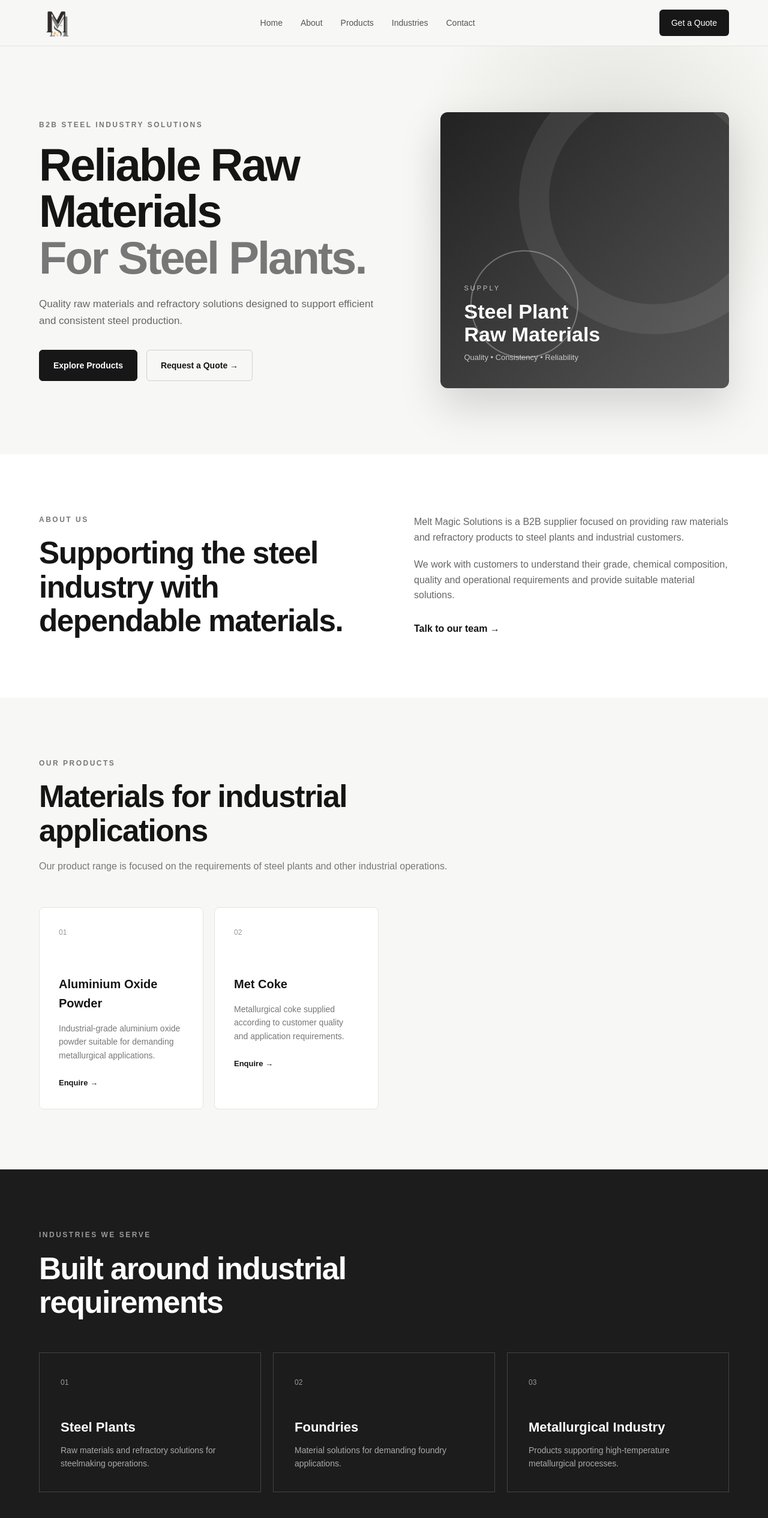
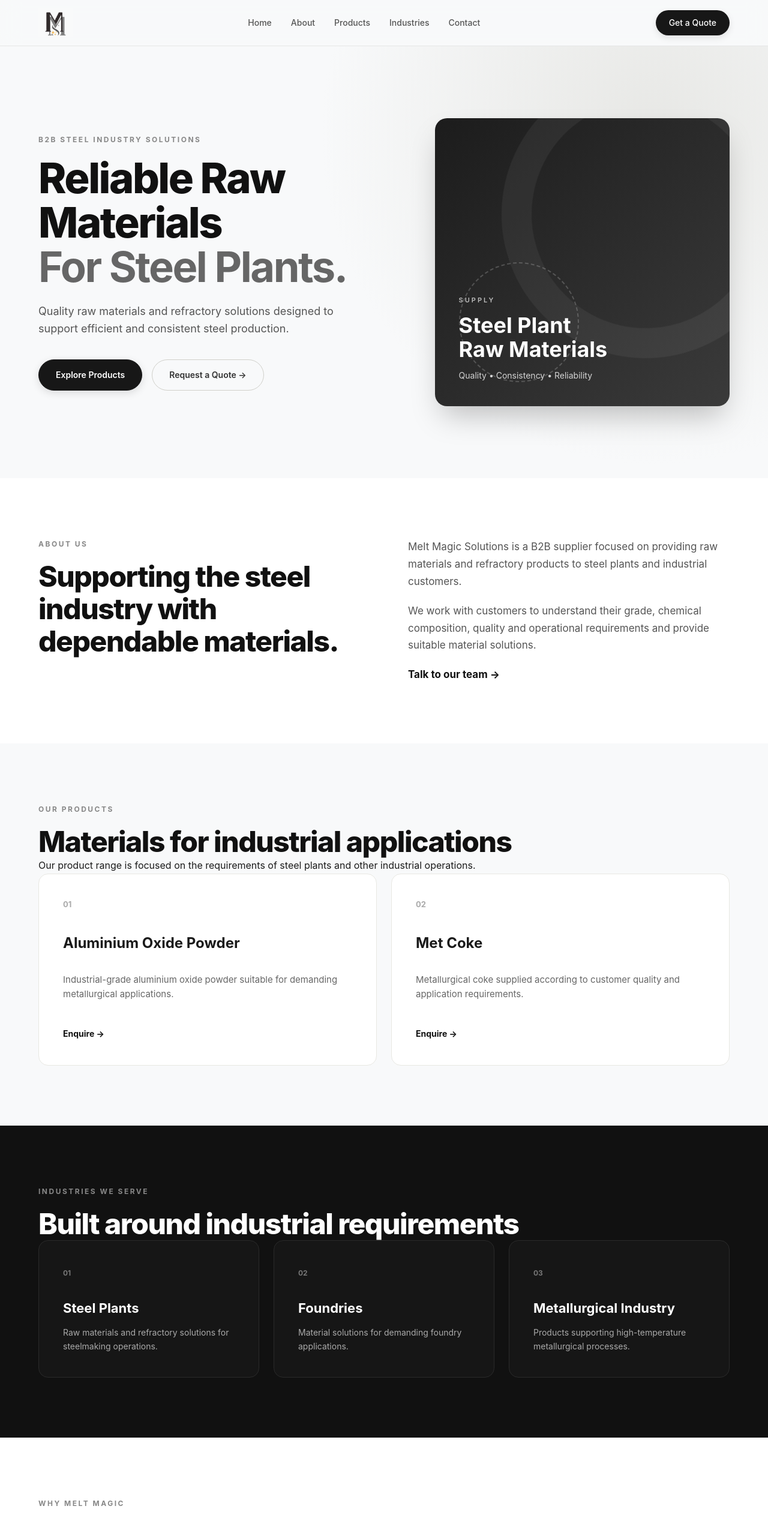
Before and after one commit to agarwalyug65-collab/Melt-Magic-Solutions, a plain HTML site: page index.html in a window 1280 px wide. Shown: the top 2530 px of the page at 60% size. Drawn offline with Linux system fonts and the light colour scheme.

Commit message:
Refactor CSS for improved layout and responsiveness
Updated styles for various components including navbar, hero section, and product cards. Improved responsiveness and added new animations.

```diff
--- a/css/style.css
+++ b/css/style.css
@@ -1,5 +1,5 @@
 /* =========================
-   RESET
+   RESET & BASE STYLES
 ========================= */
 
 * {
@@ -13,10 +13,11 @@ html {
 }
 
 body {
-    font-family: Arial, Helvetica, sans-serif;
-    color: #151515;
-    background: #f7f7f5;
+    font-family: 'Inter', -apple-system, BlinkMacSystemFont, 'Segoe UI', Roboto, Helvetica, Arial, sans-serif;
+    color: #1a1a1a;
+    background: #f8f9fa;
     line-height: 1.6;
+    overflow-x: hidden;
 }
 
 a {
@@ -25,12 +26,20 @@ a {
 }
 
 .container {
-    width: min(1150px, 90%);
+    width: min(1180px, 90%);
     margin: auto;
 }
 
 .section {
     padding: 100px 0;
+    opacity: 0;
+    transform: translateY(30px);
+    transition: opacity 0.8s cubic-bezier(0.16, 1, 0.3, 1), transform 0.8s cubic-bezier(0.16, 1, 0.3, 1);
+}
+
+.section.visible {
+    opacity: 1;
+    transform: translateY(0);
 }
 
 
@@ -42,9 +51,11 @@ a {
     position: sticky;
     top: 0;
     z-index: 1000;
-    background: rgba(247, 247, 245, 0.95);
-    border-bottom: 1px solid #e3e3df;
-    backdrop-filter: blur(10px);
+    background: rgba(248, 249, 250, 0.85);
+    border-bottom: 1px solid rgba(0, 0, 0, 0.08);
+    backdrop-filter: blur(16px);
+    -webkit-backdrop-filter: blur(16px);
+    transition: all 0.3s ease;
 }
 
 .nav-container {
@@ -57,45 +68,76 @@ a {
 .logo {
     display: flex;
     align-items: center;
+    transition: transform 0.3s ease;
 }
 
-/* LOGO IMAGE STYLING */
+.logo:hover {
+    transform: scale(1.02);
+}
+
 .logo-img {
-    height: 52px;
+    height: 48px;
     width: auto;
     object-fit: contain;
     display: block;
-    mix-blend-mode: multiply; /* Blends white logo background cleanly into navbar */
+    mix-blend-mode: multiply;
 }
 
 nav {
     display: flex;
-    gap: 30px;
+    gap: 32px;
 }
 
 nav a {
     font-size: 14px;
+    font-weight: 500;
     color: #555;
-    transition: 0.2s;
+    position: relative;
+    padding: 4px 0;
+    transition: color 0.3s ease;
+}
+
+nav a::after {
+    content: '';
+    position: absolute;
+    bottom: 0;
+    left: 0;
+    width: 0%;
+    height: 2px;
+    background: #171717;
+    transition: width 0.3s ease;
 }
 
 nav a:hover {
     color: #000;
 }
 
+nav a:hover::after {
+    width: 100%;
+}
+
 .nav-button {
-    padding: 11px 20px;
+    padding: 10px 22px;
     background: #171717;
     color: white;
-    border-radius: 6px;
+    border-radius: 50px;
     font-size: 14px;
+    font-weight: 500;
+    transition: all 0.3s cubic-bezier(0.16, 1, 0.3, 1);
+    box-shadow: 0 4px 12px rgba(0, 0, 0, 0.1);
+}
+
+.nav-button:hover {
+    background: #333;
+    transform: translateY(-2px);
+    box-shadow: 0 6px 20px rgba(0, 0, 0, 0.15);
 }
 
 .menu-button {
     display: none;
     border: none;
     background: none;
-    font-size: 25px;
+    font-size: 24px;
     cursor: pointer;
 }
 
@@ -105,18 +147,19 @@ nav a:hover {
 ========================= */
 
 .hero {
-    min-height: 680px;
+    min-height: 720px;
     display: flex;
     align-items: center;
     background:
-        radial-gradient(circle at 80% 30%, #deded8, transparent 30%),
-        #f7f7f5;
+        radial-gradient(circle at 85% 20%, rgba(220, 220, 215, 0.6), transparent 45%),
+        #f8f9fa;
+    position: relative;
 }
 
 .hero-content {
     display: grid;
     grid-template-columns: 1.1fr 0.9fr;
-    gap: 80px;
+    gap: 60px;
     align-items: center;
 }
 
@@ -125,64 +168,75 @@ nav a:hover {
     font-size: 12px;
     letter-spacing: 2.5px;
     font-weight: 700;
-    color: #777;
+    color: #888;
     margin-bottom: 18px;
+    text-transform: uppercase;
 }
 
 .hero h1 {
-    font-size: clamp(48px, 6vw, 76px);
-    line-height: 1.02;
-    letter-spacing: -3px;
-    max-width: 700px;
+    font-size: clamp(44px, 5.5vw, 72px);
+    line-height: 1.05;
+    letter-spacing: -2.5px;
+    font-weight: 800;
+    color: #111;
 }
 
 .hero h1 span {
     display: block;
-    color: #777;
+    color: #666;
+    font-weight: 700;
 }
 
 .hero-description {
-    margin-top: 25px;
-    max-width: 570px;
-    color: #666;
-    font-size: 17px;
+    margin-top: 24px;
+    max-width: 540px;
+    color: #555;
+    font-size: 18px;
+    line-height: 1.6;
 }
 
 .hero-buttons {
-    margin-top: 35px;
+    margin-top: 36px;
     display: flex;
-    gap: 15px;
+    gap: 16px;
     flex-wrap: wrap;
 }
 
 .primary-button,
 .secondary-button,
 .white-button {
-    display: inline-block;
-    padding: 14px 23px;
-    border-radius: 6px;
+    display: inline-flex;
+    align-items: center;
+    justify-content: center;
+    padding: 14px 28px;
+    border-radius: 50px;
     font-size: 14px;
     font-weight: 600;
-    transition: 0.25s;
+    transition: all 0.3s cubic-bezier(0.16, 1, 0.3, 1);
 }
 
 .primary-button {
     background: #171717;
     color: white;
     border: 1px solid #171717;
+    box-shadow: 0 4px 14px rgba(0,0,0,0.12);
 }
 
 .primary-button:hover {
     background: #333;
-    transform: translateY(-2px);
+    transform: translateY(-3px);
+    box-shadow: 0 8px 25px rgba(0,0,0,0.18);
 }
 
 .secondary-button {
-    border: 1px solid #cfcfca;
+    border: 1px solid #d0d0ca;
+    background: transparent;
+    color: #333;
 }
 
 .secondary-button:hover {
-    background: #e9e9e5;
+    background: #eaeaea;
+    transform: translateY(-3px);
 }
 
 
@@ -191,34 +245,44 @@ nav a:hover {
 ========================= */
 
 .hero-card {
-    height: 460px;
+    height: 480px;
     position: relative;
     overflow: hidden;
-    border-radius: 12px;
-    background:
-        linear-gradient(135deg, #222, #555);
-    box-shadow: 0 30px 70px rgba(0,0,0,0.15);
+    border-radius: 20px;
+    background: linear-gradient(135deg, #1c1c1c, #3a3a3a);
+    box-shadow: 0 25px 50px -12px rgba(0, 0, 0, 0.25);
+    transition: transform 0.5s ease;
+}
+
+.hero-card:hover {
+    transform: translateY(-5px) scale(1.01);
 }
 
 .hero-card::before {
     content: "";
     position: absolute;
-    width: 350px;
-    height: 350px;
+    width: 380px;
+    height: 380px;
     border-radius: 50%;
-    border: 50px solid rgba(255,255,255,0.08);
+    border: 50px solid rgba(255, 255, 255, 0.05);
     right: -100px;
     top: -80px;
+    animation: spinSlow 25s linear infinite;
+}
+
+@keyframes spinSlow {
+    from { transform: rotate(0deg); }
+    to { transform: rotate(360deg); }
 }
 
 .circle {
     position: absolute;
-    width: 180px;
-    height: 180px;
+    width: 200px;
+    height: 200px;
     border-radius: 50%;
-    border: 2px solid rgba(255,255,255,0.3);
-    bottom: 50px;
-    left: 50px;
+    border: 2px dashed rgba(255, 255, 255, 0.2);
+    bottom: 40px;
+    left: 40px;
 }
 
 .hero-card-content {
@@ -226,23 +290,26 @@ nav a:hover {
     left: 40px;
     bottom: 40px;
     color: white;
+    z-index: 2;
 }
 
 .hero-card-content span {
     font-size: 11px;
     letter-spacing: 3px;
     opacity: 0.7;
+    font-weight: 600;
 }
 
 .hero-card-content h3 {
-    font-size: 34px;
+    font-size: 36px;
     line-height: 1.1;
-    margin: 10px 0;
+    margin: 12px 0;
+    font-weight: 700;
 }
 
 .hero-card-content p {
-    font-size: 13px;
-    opacity: 0.7;
+    font-size: 14px;
+    opacity: 0.8;
 }
 
 
@@ -257,18 +324,21 @@ nav a:hover {
 .two-column {
     display: grid;
     grid-template-columns: 1fr 1fr;
-    gap: 100px;
+    gap: 80px;
 }
 
 h2 {
-    font-size: clamp(36px, 4vw, 52px);
-    line-height: 1.1;
+    font-size: clamp(32px, 3.8vw, 48px);
+    line-height: 1.12;
     letter-spacing: -1.5px;
+    font-weight: 800;
+    color: #111;
 }
 
 .about-text {
-    color: #666;
-    font-size: 16px;
+    color: #555;
+    font-size: 17px;
+    line-height: 1.7;
 }
 
 .about-text p {
@@ -278,23 +348,14 @@ h2 {
 .text-link {
     color: #111;
     font-weight: 700;
-    display: inline-block;
-    margin-top: 10px;
+    display: inline-flex;
+    align-items: center;
+    gap: 6px;
+    transition: gap 0.3s ease;
 }
 
-
-/* =========================
-   SECTION HEADING
-========================= */
-
-.section-heading {
-    max-width: 700px;
-    margin-bottom: 55px;
-}
-
-.section-heading > p:last-child {
-    color: #777;
-    margin-top: 18px;
+.text-link:hover {
+    gap: 10px;
 }
 
 
@@ -304,45 +365,56 @@ h2 {
 
 .product-grid {
     display: grid;
-    grid-template-columns: repeat(4, 1fr);
-    gap: 18px;
+    grid-template-columns: repeat(2, 1fr);
+    gap: 24px;
 }
 
 .product-card {
     background: white;
-    padding: 32px;
-    min-height: 310px;
-    border: 1px solid #e4e4df;
-    border-radius: 8px;
-    transition: 0.25s;
+    padding: 40px;
+    min-height: 320px;
+    border: 1px solid #e8e8e3;
+    border-radius: 16px;
+    transition: all 0.35s cubic-bezier(0.16, 1, 0.3, 1);
+    display: flex;
+    flex-direction: column;
+    justify-content: space-between;
 }
 
 .product-card:hover {
-    transform: translateY(-6px);
-    box-shadow: 0 20px 40px rgba(0,0,0,0.07);
+    transform: translateY(-8px);
+    border-color: transparent;
+    box-shadow: 0 20px 40px rgba(0, 0, 0, 0.08);
 }
 
 .product-number {
-    font-size: 12px;
-    color: #999;
-    margin-bottom: 60px;
+    font-size: 13px;
+    font-weight: 700;
+    color: #aaa;
 }
 
 .product-card h3 {
-    font-size: 20px;
-    margin-bottom: 15px;
+    font-size: 24px;
+    margin: 16px 0 10px;
+    font-weight: 700;
 }
 
 .product-card p {
-    color: #777;
-    font-size: 14px;
+    color: #666;
+    font-size: 15px;
 }
 
 .product-card a {
     display: inline-block;
-    margin-top: 25px;
-    font-size: 13px;
+    margin-top: 24px;
+    font-size: 14px;
     font-weight: 700;
+    color: #111;
+    transition: transform 0.3s ease;
+}
+
+.product-card:hover a {
+    transform: translateX(5px);
 }
 
 
@@ -351,33 +423,46 @@ h2 {
 ========================= */
 
 .industries {
-    background: #1c1c1c;
+    background: #111;
     color: white;
 }
 
 .industries .section-label {
-    color: #999;
+    color: #888;
+}
+
+.industries h2 {
+    color: white;
 }
 
 .industry-grid {
     display: grid;
     grid-template-columns: repeat(3, 1fr);
-    gap: 20px;
+    gap: 24px;
 }
 
 .industry-card {
-    border: 1px solid #444;
-    padding: 35px;
-    min-height: 230px;
+    border: 1px solid #2a2a2a;
+    background: rgba(255, 255, 255, 0.02);
+    padding: 40px;
+    border-radius: 16px;
+    transition: all 0.35s ease;
+}
+
+.industry-card:hover {
+    border-color: #555;
+    background: rgba(255, 255, 255, 0.05);
+    transform: translateY(-5px);
 }
 
 .industry-card span {
     font-size: 12px;
-    color: #999;
+    color: #777;
+    font-weight: 700;
 }
 
 .industry-card h3 {
-    margin: 45px 0 10px;
+    margin: 30px 0 12px;
     font-size: 22px;
 }
 
@@ -398,26 +483,38 @@ h2 {
 .features {
     display: grid;
     grid-template-columns: repeat(4, 1fr);
-    gap: 30px;
+    gap: 24px;
+}
+
+.feature {
+    padding: 20px;
+    border-radius: 12px;
+    transition: background 0.3s ease;
+}
+
+.feature:hover {
+    background: #f8f9fa;
 }
 
 .feature-icon {
-    width: 42px;
-    height: 42px;
+    width: 48px;
+    height: 48px;
     display: grid;
     place-items: center;
-    background: #eeeeea;
-    border-radius: 6px;
-    margin-bottom: 25px;
+    background: #f0f0eb;
+    border-radius: 12px;
+    margin-bottom: 20px;
     font-weight: bold;
+    font-size: 18px;
 }
 
 .feature h3 {
     margin-bottom: 10px;
+    font-size: 18px;
 }
 
 .feature p {
-    color: #777;
+    color: #666;
     font-size: 14px;
 }
 
@@ -427,8 +524,8 @@ h2 {
 ========================= */
 
 .cta {
-    background: #d9d9d3;
-    padding: 80px 0;
+    background: #e5e5df;
+    padding: 90px 0;
 }
 
 .cta-content {
@@ -438,19 +535,16 @@ h2 {
     gap: 40px;
 }
 
-.cta h2 {
-    max-width: 650px;
-}
-
-.cta p:not(.section-label) {
-    color: #666;
-    margin-top: 15px;
-}
-
 .white-button {
     background: #171717;
     color: white;
     white-space: nowrap;
+    border-radius: 50px;
+}
+
+.white-button:hover {
+    background: #333;
+    transform: translateY(-2px);
 }
 
 
@@ -459,73 +553,79 @@ h2 {
 ========================= */
 
 .contact {
-    background: #f7f7f5;
+    background: #f8f9fa;
 }
 
 .contact-grid {
     display: grid;
     grid-template-columns: 1fr 1fr;
-    gap: 100px;
-}
-
-.contact-description {
-    color: #777;
-    margin-top: 25px;
-    max-width: 450px;
+    gap: 80px;
 }
 
 .contact-details {
     margin-top: 40px;
     display: grid;
-    gap: 20px;
+    gap: 24px;
 }
 
 .contact-details strong {
     font-size: 13px;
+    text-transform: uppercase;
+    letter-spacing: 1px;
+    color: #888;
 }
 
 .contact-details p {
-    color: #777;
-    font-size: 14px;
+    color: #222;
+    font-size: 16px;
+    font-weight: 600;
 }
 
 .contact-form {
     background: white;
-    padding: 35px;
-    border: 1px solid #e1e1dc;
-    border-radius: 8px;
+    padding: 40px;
+    border: 1px solid #e5e5e0;
+    border-radius: 20px;
+    box-shadow: 0 10px 30px rgba(0,0,0,0.04);
 }
 
 .contact-form label {
     display: block;
     font-size: 13px;
-    font-weight: 600;
-    margin-bottom: 7px;
+    font-weight: 700;
+    margin-bottom: 8px;
+    color: #333;
 }
 
 .contact-form input,
 .contact-form textarea {
     width: 100%;
-    padding: 13px;
-    border: 1px solid #d7d7d2;
-    border-radius: 5px;
+    padding: 14px 16px;
+    border: 1.5px solid #e0e0da;
+    border-radius: 10px;
     margin-bottom: 20px;
     font-family: inherit;
+    font-size: 15px;
     outline: none;
+    transition: all 0.3s ease;
 }
 
 .contact-form input:focus,
 .contact-form textarea:focus {
-    border-color: #333;
+    border-color: #171717;
+    box-shadow: 0 0 0 4px rgba(23, 23, 23, 0.08);
 }
 
-.contact-form textarea {
-    resize: vertical;
+.contact-form button {
+    width: 100%;
+    cursor: pointer;
 }
 
 .form-message {
-    font-size: 13px;
+    font-size: 14px;
     margin-top: 15px;
+    font-weight: 600;
+    text-align: center;
 }
 
 
@@ -534,9 +634,9 @@ h2 {
 ========================= */
 
 footer {
-    background: #171717;
+    background: #111;
     color: white;
-    padding: 30px 0;
+    padding: 40px 0;
 }
 
 .footer-content {
@@ -546,22 +646,11 @@ footer {
     gap: 20px;
 }
 
-.footer-logo {
-    display: flex;
-    align-items: center;
-}
-
 .footer-logo-img {
     height: 44px;
     background: #ffffff;
-    padding: 4px 8px;
-    border-radius: 5px;
-    mix-blend-mode: normal;
-}
-
-footer p {
-    color: #999;
-    font-size: 12px;
+    padding: 6px 12px;
+    border-radius: 8px;
 }
 
 
@@ -586,11 +675,12 @@ footer p {
         top: 76px;
         left: 0;
         width: 100%;
-        padding: 25px;
+        padding: 30px;
         background: white;
         flex-direction: column;
         gap: 20px;
-        border-bottom: 1px solid #ddd;
+        border-bottom: 1px solid #eee;
+        box-shadow: 0 10px 25px rgba(0,0,0,0.05);
     }
 
     .hero-content,
@@ -600,10 +690,7 @@ footer p {
         gap: 50px;
     }
 
-    .product-grid {
-        grid-template-columns: repeat(2, 1fr);
-    }
-
+    .product-grid,
     .features {
         grid-template-columns: repeat(2, 1fr);
     }
@@ -618,37 +705,9 @@ footer p {
     }
 }
 
-
 @media (max-width: 600px) {
-
-    .section {
-        padding: 70px 0;
-    }
-
-    .hero {
-        padding: 70px 0;
-    }
-
-    .hero h1 {
-        font-size: 48px;
-        letter-spacing: -2px;
-    }
-
-    .hero-card {
-        height: 360px;
-    }
-
     .product-grid,
     .features {
         grid-template-columns: 1fr;
     }
-
-    .contact-form {
-        padding: 25px;
-    }
-
-    .footer-content {
-        flex-direction: column;
-        align-items: flex-start;
-    }
 }
```
